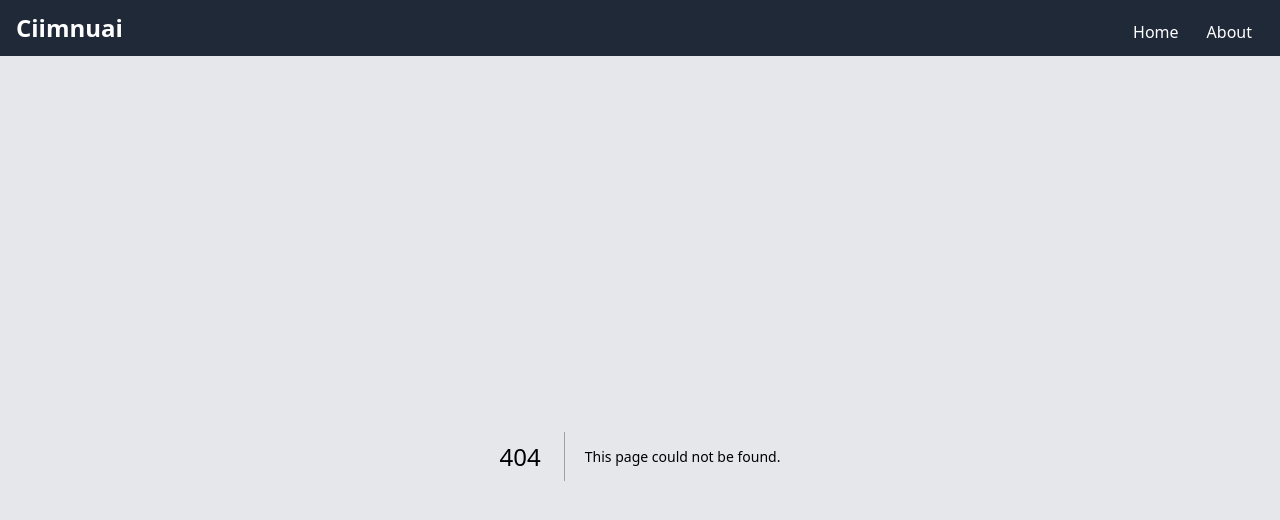
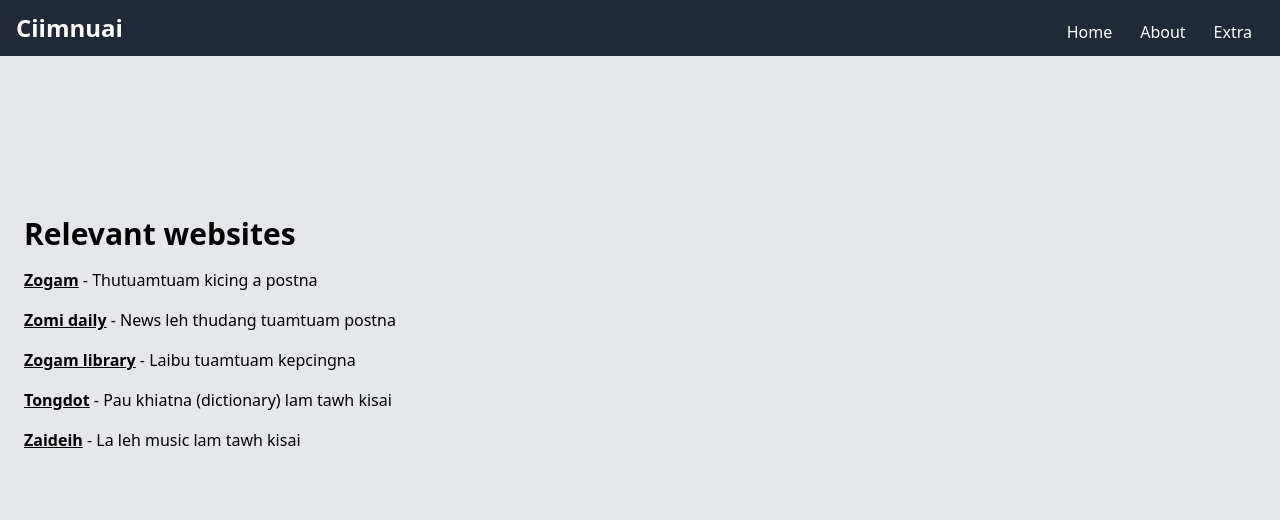
Before and after one commit to johnpiapian/ciimnuai, a Next.js app: page /extra in a window 1280 px wide. Before the commit this address had no page. Shown: the top 520 px of the page. Built offline with nearby package versions, Linux system fonts and the light colour scheme.

Commit message:
Add extra page

```diff
--- a/pages/_document.js
+++ b/pages/_document.js
@@ -20,6 +20,9 @@ export default function Document() {
                             <li class="mr-3">
                                 <Link class="inline-block py-1 px-2 text-white no-underline" href="/about">About</Link>
                             </li>
+                            <li class="mr-3">
+                                <Link class="inline-block py-1 px-2 text-white no-underline" href="/extra">Extra</Link>
+                            </li>
                         </ul>
                     </div>
                 </div>
--- a/pages/about.js
+++ b/pages/about.js
@@ -4,7 +4,7 @@ import Image from 'next/image'
 
 const inter = Inter({ subsets: ['latin'] })
 
-export default function Home() {
+export default function About() {
     return (
     <>
     <Head>
--- /dev/null
+++ b/pages/extra.js
@@ -0,0 +1,40 @@
+import Head from 'next/head'
+import { Inter } from '@next/font/google'
+import Image from 'next/image'
+
+const inter = Inter({ subsets: ['latin'] })
+
+export default function Extra() {
+    return (
+    <>
+    <Head>
+        <title>Ciimnuai</title>
+        <meta name="description" content="Generated by create next app" />
+        <meta name="viewport" content="width=device-width, initial-scale=1" />
+        <link rel="icon" href="/favicon.ico" />
+    </Head>
+    <main>
+        <div class="container mx-auto flex flex-col md:flex-row items-center my-12 md:my-24">
+            <div class="flex flex-col w-full lg:w-2/3 justify-center items-start pt-12 pb-24 px-6 text-justify">
+                <h1 class="font-bold text-3xl my-4">Relevant websites</h1>
+                <p class="leading-normal mb-4">
+                    <a class='underline font-bold' href='http://www.zogam.org/' target='_blank'>Zogam</a> - Thutuamtuam kicing a postna
+                </p>
+                <p class="leading-normal mb-4">
+                    <a class='underline font-bold' href='https://zomidaily.org/' target='_blank'>Zomi daily</a> - News leh thudang tuamtuam postna
+                </p>
+                <p class="leading-normal mb-4">
+                    <a class='underline font-bold' href='http://zomilibrary.com/' target='_blank'>Zogam library</a> - Laibu tuamtuam kepcingna
+                </p>
+                <p class="leading-normal mb-4">
+                    <a class='underline font-bold' href='https://www.tongdot.com/' target='_blank'>Tongdot</a> - Pau khiatna (dictionary) lam tawh kisai
+                </p>
+                <p class="leading-normal mb-4">
+                    <a class='underline font-bold' href='https://www.zaideih.com/' target='_blank'>Zaideih</a> - La leh music lam tawh kisai
+                </p>
+            </div>
+        </div>
+    </main>
+    </>
+    )
+}
```
